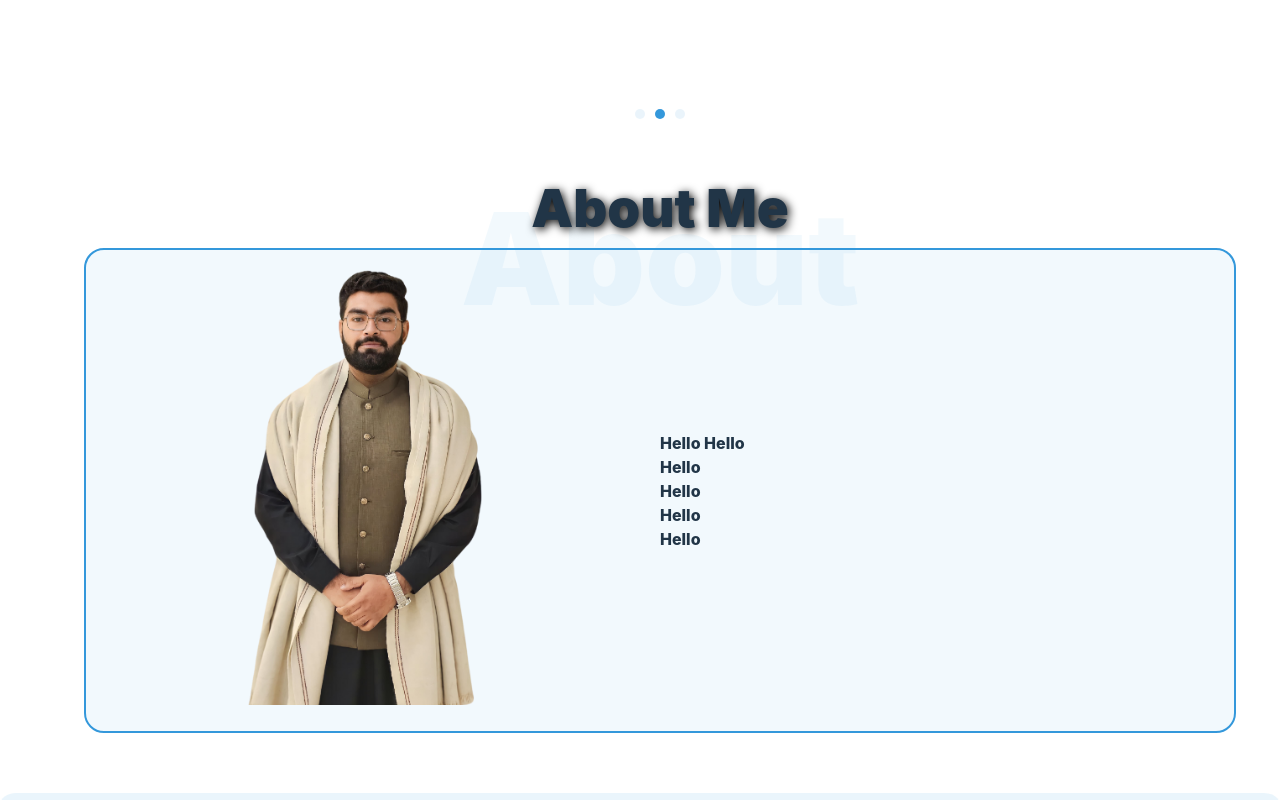
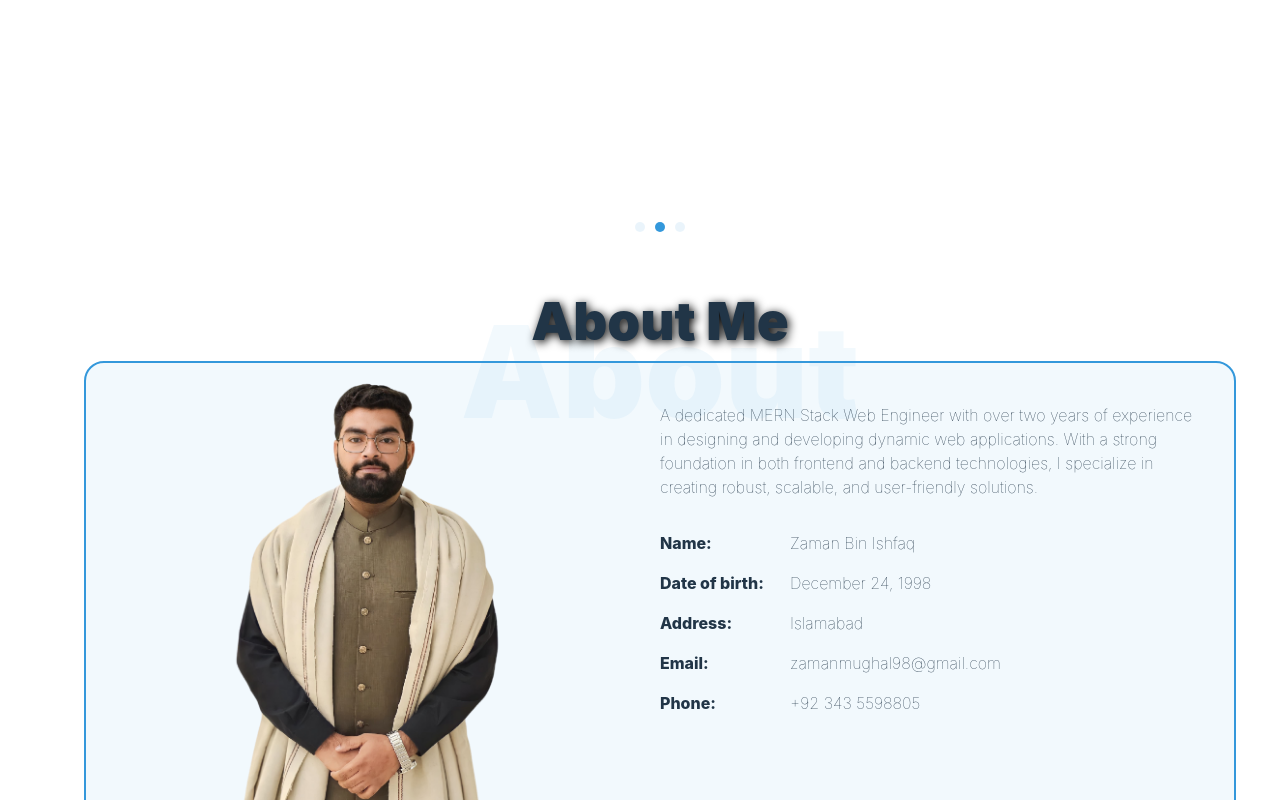
Before and after one commit to zamanmughal98/Zaman-Portfolio-React, a React (Vite) app: page / in a window 1280 px wide. Shown: the part 500-1300 px from the top of the page. Built offline with nearby package versions, Linux system fonts and the light colour scheme.

Commit message:
- Redid some of the styles for the hero sections images - added some more details in the about section with some basic styling. - Added a flag in the about section to display the sections title

```diff
--- a/src/components/About.jsx
+++ b/src/components/About.jsx
@@ -2,13 +2,22 @@ import '../styles/About.css';
 
 import image from '../assets/images/Hero Image 1.png';
 
-const About = () => {
+const About = ({ showSectionTitle = false }) => {
+  const myDetails = {
+    name: 'Zaman Bin Ishfaq',
+    DOB: 'December 24, 1998',
+    address: 'Islamabad',
+    email: 'zamanmughal98@gmail.com',
+    phone: '+92 343 5598805',
+  };
   return (
     <section className="aboutmeContainer">
-      <section className="titlesWrapper">
-        <div className="sectionsTitle">About Me</div>
-        <div className="titleShadow">About</div>
-      </section>
+      {showSectionTitle && (
+        <section className="titlesWrapper">
+          <div className="sectionsTitle">About Me</div>
+          <div className="titleShadow">About</div>
+        </section>
+      )}
 
       <section className="aboutmeContentWrapper">
         <div className="imageSideContainer">
@@ -16,16 +25,35 @@ const About = () => {
         </div>
 
         <div className="textSideContainer">
-          Hello Hello
-          <br></br>
-          Hello
-          <br></br>
-          Hello
-          <br></br>
-          Hello
-          <br></br>
-          Hello
-          <br></br>
+          <div className="introductorySentences">
+            A dedicated MERN Stack Web Engineer with over two years of
+            experience in designing and developing dynamic web applications.
+            With a strong foundation in both frontend and backend technologies,
+            I specialize in creating robust, scalable, and user-friendly
+            solutions.
+          </div>
+          <section className="detailsWrapper">
+            <li>
+              <span className="keys"> Name:</span>
+              <span className="values">{myDetails.name}</span>
+            </li>
+            <li>
+              <span className="keys"> Date of birth:</span>
+              <span className="values">{myDetails.DOB}</span>
+            </li>
+            <li>
+              <span className="keys">Address:</span>
+              <span className="values">{myDetails.address}</span>
+            </li>
+            <li>
+              <span className="keys">Email:</span>
+              <span className="values">{myDetails.email}</span>
+            </li>
+            <li>
+              <span className="keys"> Phone:</span>
+              <span className="values">{myDetails.phone}</span>
+            </li>
+          </section>
         </div>
       </section>
     </section>
--- a/src/pages/HomePage.jsx
+++ b/src/pages/HomePage.jsx
@@ -7,7 +7,7 @@ const HomePage = () => {
   return (
     <section className="homePageContainer">
       <Hero />
-      <About />
+      <About showSectionTitle />
     </section>
   );
 };
--- a/src/styles/About.css
+++ b/src/styles/About.css
@@ -34,13 +34,12 @@
   flex-direction: row;
   width: 100%;
   justify-content: center;
-  align-items: center;
+  align-items: start;
   background: #3498db10;
   border: 2px solid #3498db;
   border-radius: 20px;
   padding: 1.25rem;
   box-sizing: border-box;
-  /* gap: 20%; */
 }
 
 .imageSideContainer {
@@ -49,15 +48,45 @@
 
 .image {
   width: 100%;
-  max-width: 250px;
+  max-width: 18rem;
   height: auto;
   object-fit: cover;
-  z-index: -1;
 }
 
 .textSideContainer {
+  display: flex;
+  flex-direction: column;
   width: 50%;
+  height: 100%;
   padding: 1.25rem;
   font-weight: 800;
   text-align: start;
 }
+
+.introductorySentences {
+  font-size: 1rem;
+  font-weight: 100;
+  margin-bottom: 2rem;
+}
+
+.detailsWrapper {
+  display: flex;
+  flex-direction: column;
+  list-style-type: none;
+  width: 100%;
+  gap: 1rem;
+}
+
+li {
+  width: 100%;
+  display: flex;
+  flex-direction: row;
+  /* gap: 1rem; */
+}
+.keys {
+  width: 130px;
+  display: inline;
+}
+.values {
+  font-weight: 100;
+}
--- a/src/styles/Hero.css
+++ b/src/styles/Hero.css
@@ -9,7 +9,7 @@
 }
 
 .heroSliderTextSide {
-  flex-basis: 45%;
+  width: 60%;
   padding: 1.25rem;
   font-weight: 800;
 }
@@ -43,6 +43,7 @@
   justify-content: start;
   align-items: center;
   gap: 2rem;
+  flex-wrap: wrap;
 }
 
 .heroHrieButton,
@@ -51,7 +52,7 @@
   font-size: 1.25rem;
   padding: 0.75rem 1.5rem;
   border-radius: 5px;
-  transition: all 1s ease-in-out;
+  transition: all 0.5s ease-in-out;
 }
 
 .heroHrieButton {
@@ -95,7 +96,7 @@
 }
 
 .heroSliderImageSide {
-  flex-basis: 45%;
+  flex: 1;
   display: flex;
   justify-content: start;
 }
@@ -103,7 +104,7 @@
 .heroImage {
   width: 100%;
   height: auto;
-  max-width: 12.5rem;
+  max-width: 16rem;
   object-fit: contain;
   filter: brightness(0.8);
 }
@@ -138,7 +139,6 @@
     flex-direction: column;
     align-items: center;
     gap: 0;
-
     padding-left: 0;
     padding-right: 0;
   }
@@ -150,7 +150,7 @@
     bottom: 5%;
     left: 50%;
     transform: translateX(-50%);
-    background: #3498db2e;
+    background: #3498db06;
     color: #fff;
     padding: 1.25rem;
     border-radius: 20px;
@@ -159,6 +159,9 @@
 
   .heroAddtionalText {
     text-align: center;
+  }
+  .heroButtonsContainer {
+    justify-content: center;
   }
 
   .heroSliderImageSide {
```
